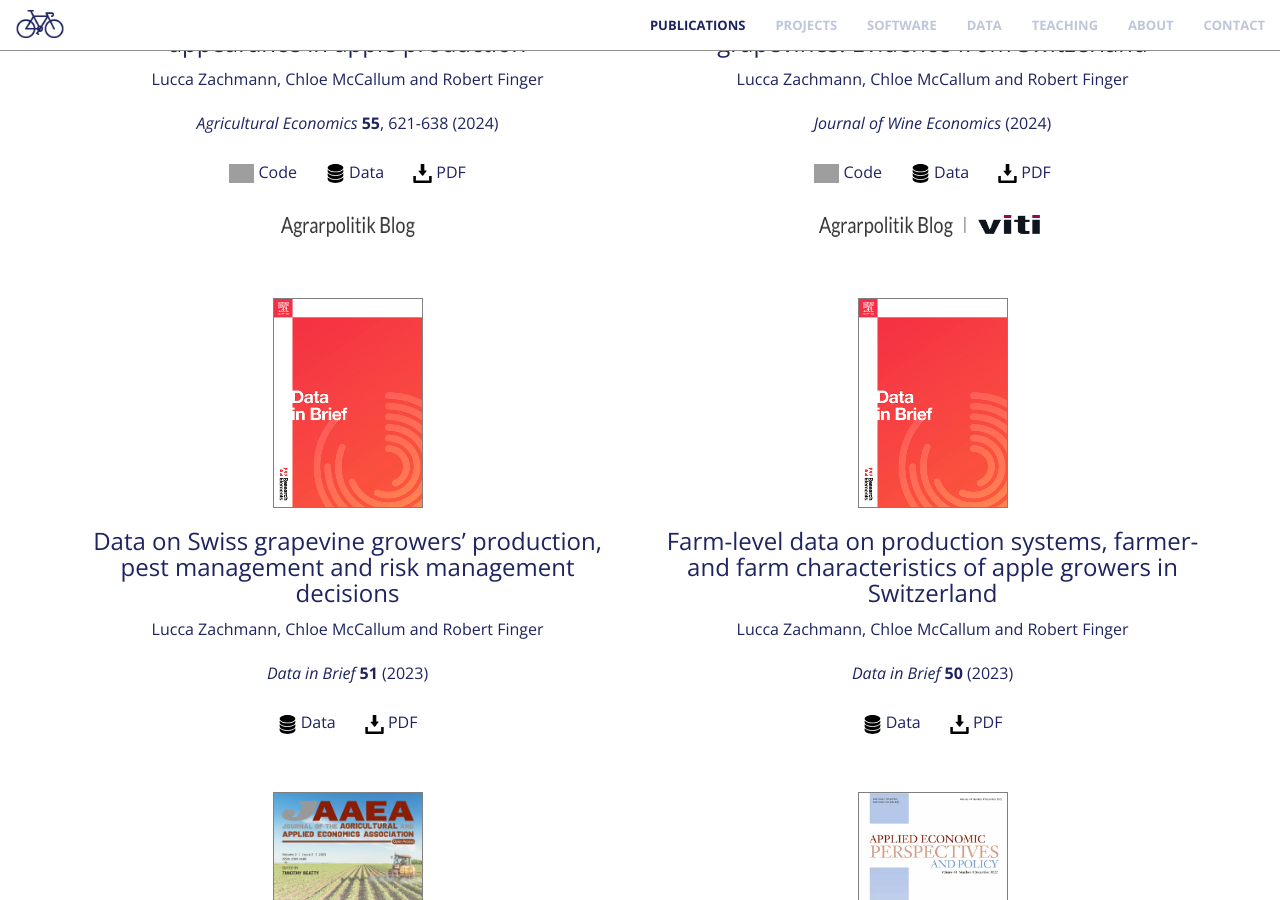
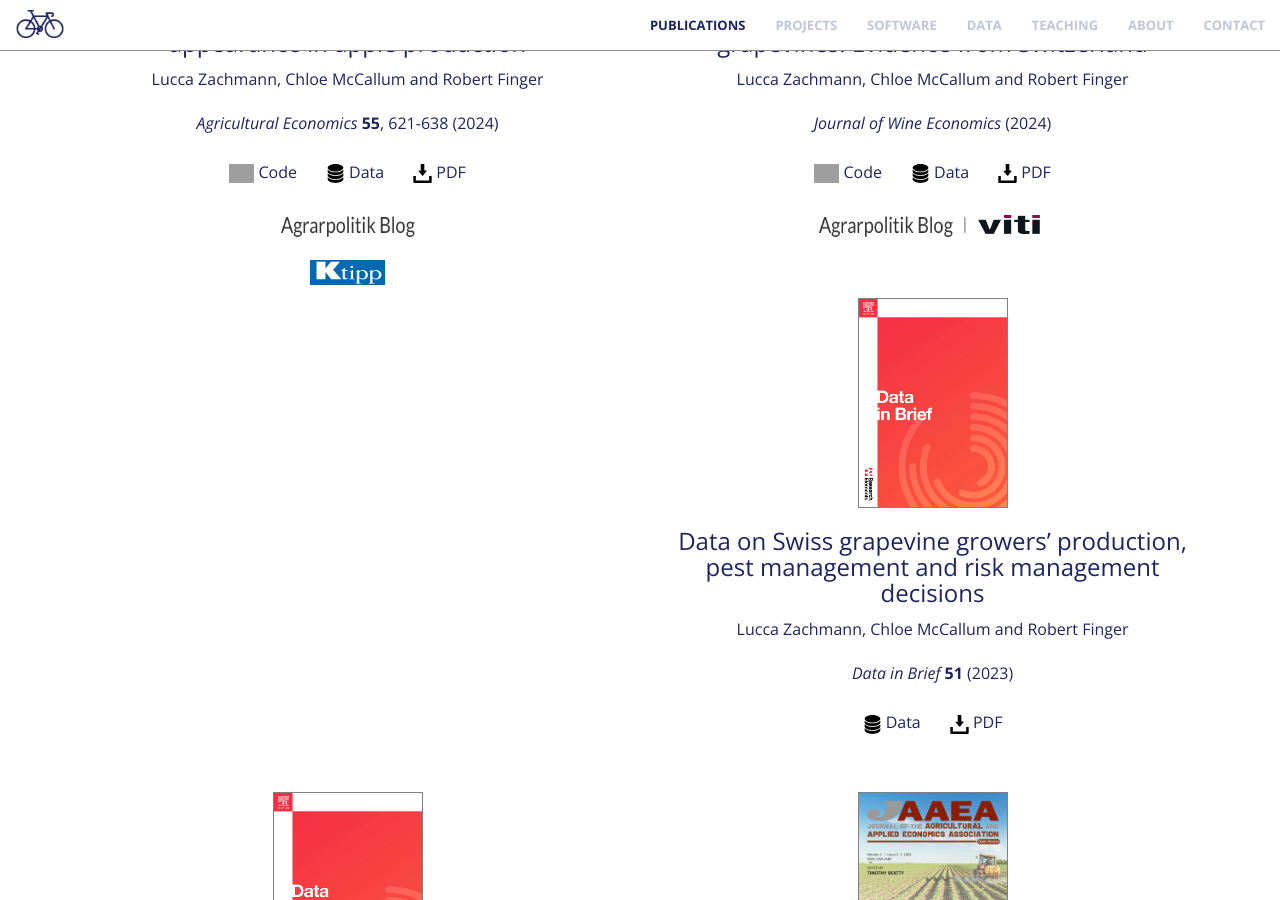
Before and after one commit to luccalino/luccalino.github.io, a Jekyll site: the page built from index.html, in a window 1280 px wide and 900 px high, scrolled down 1347 px. Built offline with Jekyll 4.4.1, drawn with Linux system fonts in a browser that asks for light colours; nearby versions of some CDN libraries; grey boxes are pictures that could not be loaded.

Commit message:
Update publications.html

```diff
--- a/_includes/publications.html
+++ b/_includes/publications.html
@@ -19,7 +19,8 @@
                     <p class="text-muted" style="color:#1E2460;"><a href="https://www.research-collection.ethz.ch/handle/20.500.11850/668506" target="_blank"><i><img src="img/logo/github-icon-1-logo-svgrepo-com.svg" style="cursor:pointer; height:0.5cm; weight: 0.5cm;"></i></a> Code &nbsp; &nbsp; &nbsp; <a href="https://www.research-collection.ethz.ch/handle/20.500.11850/602779" target="_blank"><i><img src="img/logo/data-storage-device-svgrepo-com.svg" style="cursor:pointer; height:0.5cm; weight: 0.5cm;"></i></a> Data &nbsp; &nbsp; &nbsp; <a href="https://onlinelibrary.wiley.com/doi/epdf/10.1111/agec.12836" target="_blank"><i><img src="img/logo/download-button-svgrepo-com.svg" style="cursor:pointer; height:0.5cm; weight: 0.5cm;"></i></a> PDF </p>
                     <p style="margin-bottom:0.15cm;"></p>
                     <p class="text-muted"><a href="https://agrarpolitik-blog.com/2024/06/05/spraying-for-the-beauty-kosmetische-pflanzenschutzmittelanwendungen-in-der-tafelapfelproduktion/" target="_blank"><img src="/img/agrarpolitik_blog.png" style="cursor:pointer" width="140" height="30"></a></p>
-                <p style="margin-bottom:1cm;"></p>
+                    <a href="https://www.ktipp.ch/artikel/artikeldetail/viele-bauern-verschoenern-aepfel-mit-pestiziden" target="_blank"><img src="/img/ktipp.png" style="cursor:pointer" width="75" height="25"></a></p>
+               <p style="margin-bottom:1cm;"></p>
             </div>
             <div class="col-md-6 mb-4 text-center d-flex align-items-stretch">
                       <a class="fa fa-4x wow bounceIn text-primary" href="https://www.cambridge.org/core/journals/journal-of-wine-economics/article/determinants-of-the-adoption-of-fungusresistant-grapevines-evidence-from-switzerland/BD682A7EAF7BA6EBD7FF74F2C6408174" target="_blank"><img title="JWE" alt="JWE" src="img/journal-of-wine-economics.jpg" style="cursor:pointer;border:1px solid grey;" width="150" height="210"></a>
```
